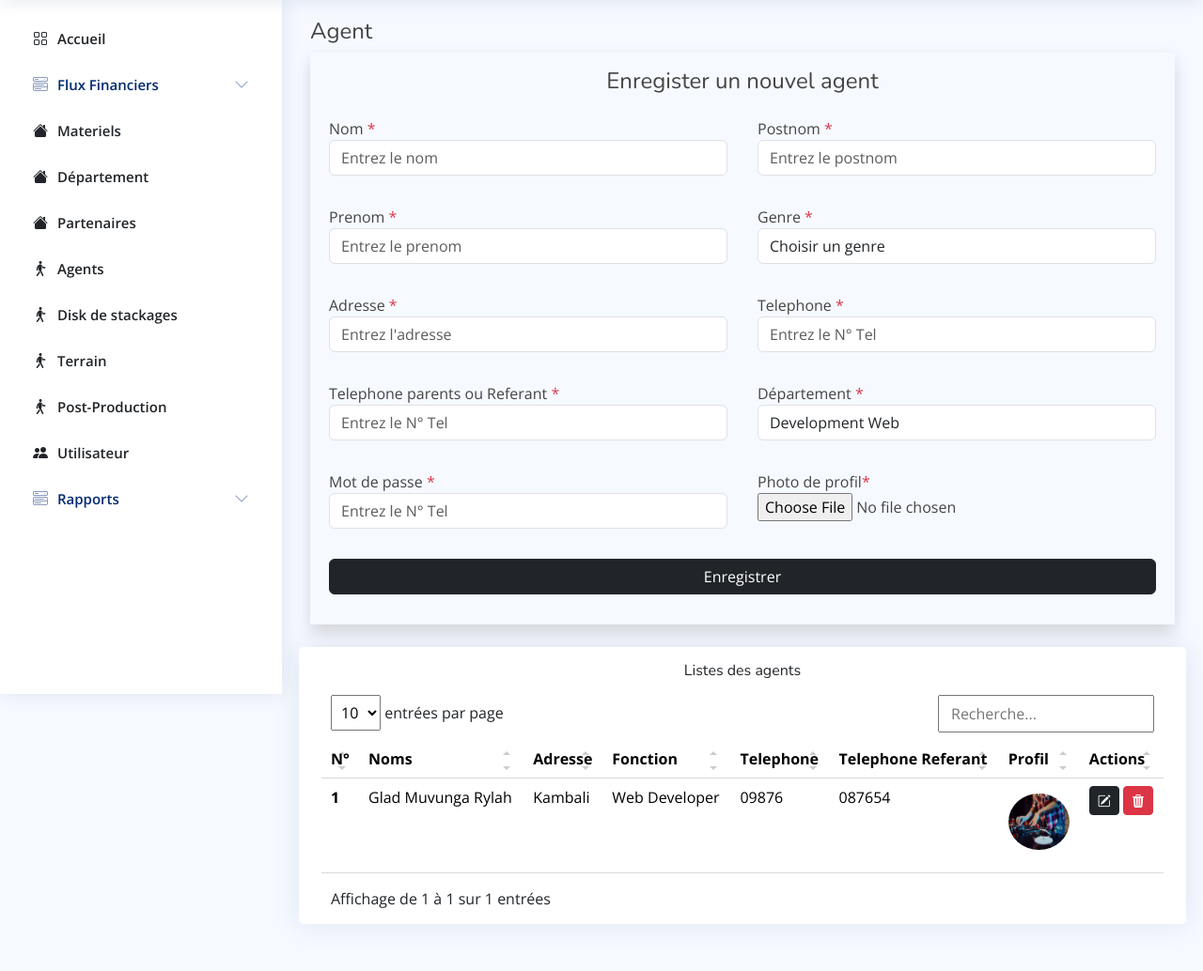
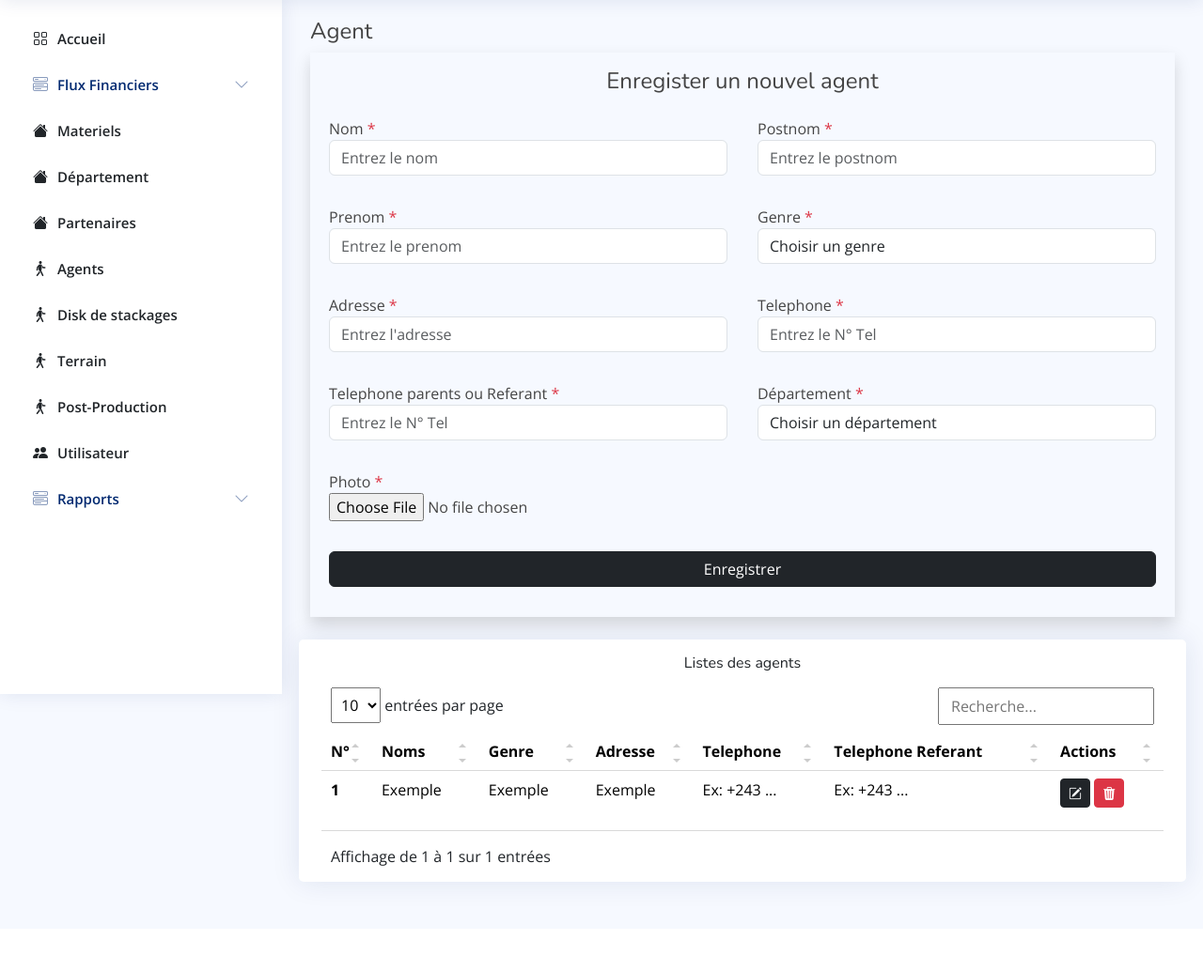
Before and after one commit to elogemuyisa/Eka_Task_Manager, a PHP site: page /views/agent.php?NewAgent in a window 1280 px wide. Shown: the part 61-1095 px from the top of the page at 94% size. After the commit the page ends 1015 px from the top, so only its background shows below. Run offline with PHP 8.4, Linux system fonts and the light colour scheme; data comes from the database, SQL or seed files in the repository.

Commit message:
sauvegarde agent

```diff
--- a/views/agent.php
+++ b/views/agent.php
@@ -21,29 +21,6 @@ require_once('../models/select/select-Agent.php');
     <?php require_once('aside.php') ?>
 
     <main id="main" class="main">
-        <?php
-        if (isset($_GET['idSupAgent'])) {
-            $id=$_GET["idSupAgent"];
-        ?>
-            <div class="col-xl-12 px-3 card mt-4 px-4 pt-3">
-                <h3 class="bi bi-shield-exclamation text-danger text-center"> Zone Dangereuse</h3> <br>
-                <p class="text-center">
-                    Voule-Vous vraiment supprimer un Agent ?? <br>
-                    Cette action est irreverssible, Assurez-vous que c'est l'action que vous souhaiter
-                    réaliser ! Elle permet de supprimer un agent de la base de donneées et toutes les données liées a cet agent.
-                </p>
-                <div class="row">
-                    <div class="col-xl-6 col-lg-6 col-md-6  col-sm-6 p-3">
-                        <a href="agent.php" class="btn btn-dark  w-100"> Annler</a>
-                    </div>
-                    <div class="col-xl-6 col-lg-6 col-md-6  col-sm-6 p-3">
-                        <a href="../models/delete/delete-Agent.php?idSupAgent=<?=$id?>" class="btn btn-danger bi bi-trash w-100"> Supprimer un Agent</a>
-                    </div>
-                </div>
-            </div>
-        <?php
-        } else {
-        ?>
         <div class="row">
             <div class="col-12">
                 <h4>Agent</h4>
@@ -51,7 +28,6 @@ require_once('../models/select/select-Agent.php');
             <!-- pour afficher les massage  -->
 
             <?php
-
             if (isset($_SESSION['msg']) && !empty($_SESSION['msg'])) { ?>
                 <div class="col-xl-12 mt-3">
                     <div class="alert-info alert text-center"><?= $_SESSION['msg'] ?></div>
@@ -64,29 +40,29 @@ require_once('../models/select/select-Agent.php');
             ?>
                 <!-- Le form qui enregistrer les données  -->
                 <div class="col-xl-12 ">
-                        <form action="<?= $action ?>" method="POST" class="shadow p-3" enctype="multipart/form-data">
+                    <form action="<?= $action ?>" method="POST" class="shadow p-3">
                         <div class="row">
                             <h4 class="text-center"><?= $title ?></h4>
                             <div class="col-xl-6 col-lg-6 col-md-6  col-sm-6 p-3">
                                 <label for="">Nom <span class="text-danger">*</span></label>
-                                    <input required autocomplete="off" type="text" name="nom" class="form-control" placeholder="Entrez le nom" <?php if (isset($_GET['idAgent'])) { ?>value="<?= $tab['nom'] ?>" <?php } ?>>
+                                <input required autocomplete="off" type="text" name="nom" class="form-control" placeholder="Entrez le nom" <?php if (isset($_GET['idclient'])) { ?>value="<?= $element['nom'] ?>" <?php } ?>>
                             </div>
                             <div class="col-xl-6 col-lg-6 col-md-6  col-sm-6 p-3">
                                 <label for="">Postnom <span class="text-danger">*</span></label>
-                                    <input required autocomplete="off" type="text" name="postnom" class="form-control" placeholder="Entrez le postnom" <?php if (isset($_GET['idAgent'])) { ?>value="<?= $tab['postnom'] ?>" <?php } ?>>
+                                <input required autocomplete="off" type="text" name="postnom" class="form-control" placeholder="Entrez le postnom" <?php if (isset($_GET['idclient'])) { ?>value="<?= $element['postnom'] ?>" <?php } ?>>
                             </div>
                             <div class="col-xl-6 col-lg-6 col-md-6  col-sm-6 p-3">
                                 <label for="">Prenom <span class="text-danger">*</span></label>
-                                    <input required autocomplete="off" type="text" name="prenom" class="form-control" placeholder="Entrez le prenom" <?php if (isset($_GET['idAgent'])) { ?>value="<?= $tab['prenom'] ?>" <?php } ?>>
+                                <input required autocomplete="off" type="text" name="prenom" class="form-control" placeholder="Entrez le prenom" <?php if (isset($_GET['idclient'])) { ?>value="<?= $element['prenom'] ?>" <?php } ?>>
                             </div>
                             <div class="col-xl-6 col-lg-6 col-md-6  col-sm-6 p-3">
                                 <label for="">Genre <span class="text-danger">*</span></label>
                                 <select required id="" name="genre" class="form-control select2">
                                     <?php
-                                        if (isset($_GET['idAgent'])) {
+                                    if (isset($_GET['Idmodif'])) {
                                     ?>
 
-                                            <?php if ($tab['genre'] == 'Masculin') { ?>
+                                        <?php if ($select['genre'] == 'Masculin') { ?>
                                             <option value="Masculin" Selected>Masculin</option>
                                             <option value="Feminin">Feminin</option>
 
@@ -108,54 +84,40 @@ require_once('../models/select/select-Agent.php');
                             </div>
                             <div class="col-xl-6 col-lg-6 col-md-6  col-sm-6 p-3">
                                 <label for="">Adresse <span class="text-danger">*</span></label>
-                                    <input required autocomplete="off" type="text" name="adresse" class="form-control" placeholder="Entrez l'adresse" <?php if (isset($_GET['idAgent'])) { ?>value="<?= $tab['adresse'] ?>" <?php } ?>>
+                                <input required autocomplete="off" type="text" name="adress" class="form-control" placeholder="Entrez l'adresse" <?php if (isset($_GET['idclient'])) { ?>value="<?= $element['adresse'] ?>" <?php } ?>>
                             </div>
                             <div class="col-xl-6 col-lg-6 col-md-6  col-sm-6 p-3">
                                 <label for="">Telephone <span class="text-danger">*</span></label>
-                                    <input required autocomplete="off" type="text" name="telephone" class="form-control" placeholder="Entrez le N° Tel" <?php if (isset($_GET['idAgent'])) { ?>value="<?= $tab['telephone'] ?>" <?php } ?>>
+                                <input required autocomplete="off" type="text" name="telephone" class="form-control" placeholder="Entrez le N° Tel" <?php if (isset($_GET['idclient'])) { ?>value="<?= $element['telephone'] ?>" <?php } ?>>
                             </div>
                             <div class="col-xl-6 col-lg-6 col-md-6  col-sm-6 p-3">
                                 <label for="">Telephone parents ou Referant <span class="text-danger">*</span></label>
-                                    <input required autocomplete="off" type="text" name="telephoneParent" class="form-control" placeholder="Entrez le N° Tel" <?php if (isset($_GET['idAgent'])) { ?>value="<?= $tab['telephoneReferant'] ?>" <?php } ?>>
+                                <input required autocomplete="off" type="text" name="telephoneParent" class="form-control" placeholder="Entrez le N° Tel" <?php if (isset($_GET['idclient'])) { ?>value="<?= $element['telephone'] ?>" <?php } ?>>
                             </div>
                             <div class="col-xl-6 col-lg-6 col-md-6  col-sm-6 p-3">
                                 <label for="">Département <span class="text-danger">*</span></label>
                                 <select required id="" name="fonction" class="form-control select2">
-                                        <?php
-                                        while ($departement = $getDepartement->fetch()) {
-                                            if (isset($_GET['idAgent'])) {
-                                        ?>
-                                                <option <?php if ($departementModif == $departement['id']) { ?>Selected <?php } ?> value="<?= $departement['id'] ?>"><?= $departement['nom_Departement'] ?></option>
-                                            <?php
-                                            } else {
-                                            ?>
-                                                <option value="<?= $departement['id'] ?>"><?= $departement['nom_Departement'] ?></option>
-                                        <?php
-                                            }
-                                        }
-                                        ?>
+                                    <option value="" desabled>Choisir un département</option>
+                                    <option value="">Exemple</option>
+                                    <option value="">Exemple</option>
                                 </select>
                             </div>
+                            <div class="col-xl-4 col-lg-4 col-md-4  col-sm-6 p-3">
+                                <label for="">Photo <span class="text-danger">*</span></label>
+                                <input autocomplete="off" value="" name="photo" class="img-fluid" type="file" class="form-control" placeholder="Aucun fichier">
+                            </div>
 
-                                <?php if (isset($_GET['idAgent'])) {
+                            <?php if (isset($_GET['idclient'])) {
                             ?>
                                 <div class="col-xl-6 col-lg-6 col-md-6 mt-4 col-sm-6 p-3 ">
                                     <input type="submit" name="valider" class="btn btn-dark w-100" value="Modifier">
                                 </div>
                                 <div class="col-xl-6 col-lg-6 col-md-6 mt-4 col-sm-6 p-3 ">
-                                        <a href="agent.php" class="btn btn-danger w-100">Annuler</a>
+                                    <a href="client.php" class="btn btn-danger w-100">Annuler</a>
                                 </div>
                             <?php
                             } else {
                             ?>
-                                    <div class="col-xl-6 col-lg-6 col-md-6  col-sm-6 p-3">
-                                        <label for="">Mot de passe <span class="text-danger">*</span></label>
-                                        <input required autocomplete="off" type="text" name="pwd" class="form-control" placeholder="Entrez le N° Tel" <?php if (isset($_GET['idAgent'])) { ?>value="<?= $element['telephone'] ?>" <?php } ?>>
-                                    </div>
-                                    <div class="col-xl-4 col-lg-4 col-md-4  col-sm-6 p-3">
-                                        <label for="">Photo de profil<span class="text-danger">*</span></label>
-                                        <input autocomplete="off" value="" name="picture" class="img-fluid" type="file" class="form-control" placeholder="Aucun fichier">
-                                    </div>
                                 <div class="col-xl-12 col-lg-12 col-md-12 mt-10 col-sm-12 p-3 aling-center">
                                     <input type="submit" name="valider" class="btn btn-dark w-100" value="<?= $btn ?>">
                                 </div>
@@ -182,48 +144,34 @@ require_once('../models/select/select-Agent.php');
                         <tr>
                             <th>N°</th>
                             <th>Noms</th>
+                            <th>Genre</th>
                             <th>Adresse</th>
-                                <th>Fonction</th>
                             <th>Telephone</th>
                             <th>Telephone Referant</th>
-                                <th>Profil</th>
                             <th>Actions</th>
                         </tr>
                     </thead>
                     <tbody>
-                            <?php
-                            $n = 0;
-                            while ($Agent = $getData->fetch()) {
-                                $n++;
-                            ?>
                         <tr>
-                                    <th scope="row"><?= $n ?></th>
-                                    <td><?= $Agent["nom"] . " " . $Agent["postnom"] . " " . $Agent["prenom"] ?></td>
-                                    <td><?= $Agent["adresse"] ?></td>
-                                    <td><?= $Agent["denomination"] ?></td>
-                                    <td><?= $Agent["telephone"] ?></td>
-                                    <td><?= $Agent["telephoneReferant"] ?></td>
-                                    <td><img src="../assets/img/profiles/<?= $Agent["profil"] ?>" alt="" class="rounded-circle mt-2" width="65px" height="60px"></td>
+                            <th scope="row">1</th>
+                            <td>Exemple</td>
+                            <td>Exemple</td>
+                            <td>Exemple</td>
+                            <td>Ex: +243 ...</td>
+                            <td>Ex: +243 ...</td>
                             <td>
-                                        <a href="agent.php?NewAgent&idAgent=<?= $Agent["id"] ?>" class="btn btn-dark btn-sm mb-2">
+                                <a href="client.php?idclient=" class="btn btn-dark btn-sm">
                                     <i class="bi bi-pencil-square"></i>
                                 </a>
-                                        <a href="agent.php?idSupAgent=<?= $Agent["id"] ?>" class="btn btn-danger btn-sm mb-2">
+                                <a onclick=" return confirm('Voulez-vous vraiment supprimer ?')" href="../models/delete/deleteClient.php?idclient=" class="btn btn-danger btn-sm">
                                     <i class="bi bi-trash3-fill"></i>
                                 </a>
                             </td>
                         </tr>
-                            <?php
-                            }
-                            ?>
                     </tbody>
                 </table>
             </div>
         </div>
-        <?php
-        }
-        ?>
-
     </main><!-- End #main -->
     <?php require_once('script.php') ?>
 
```
Lines whose indentation alone changed are shown as unchanged.
